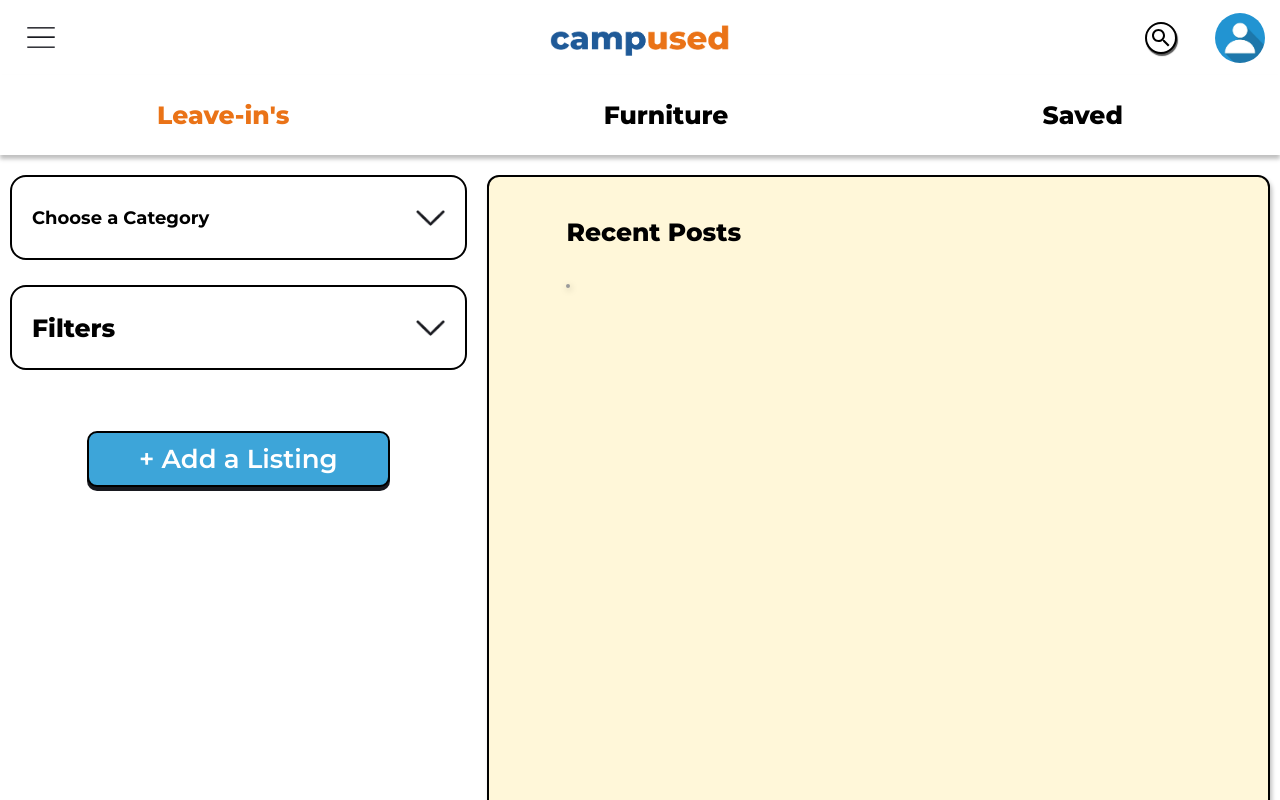
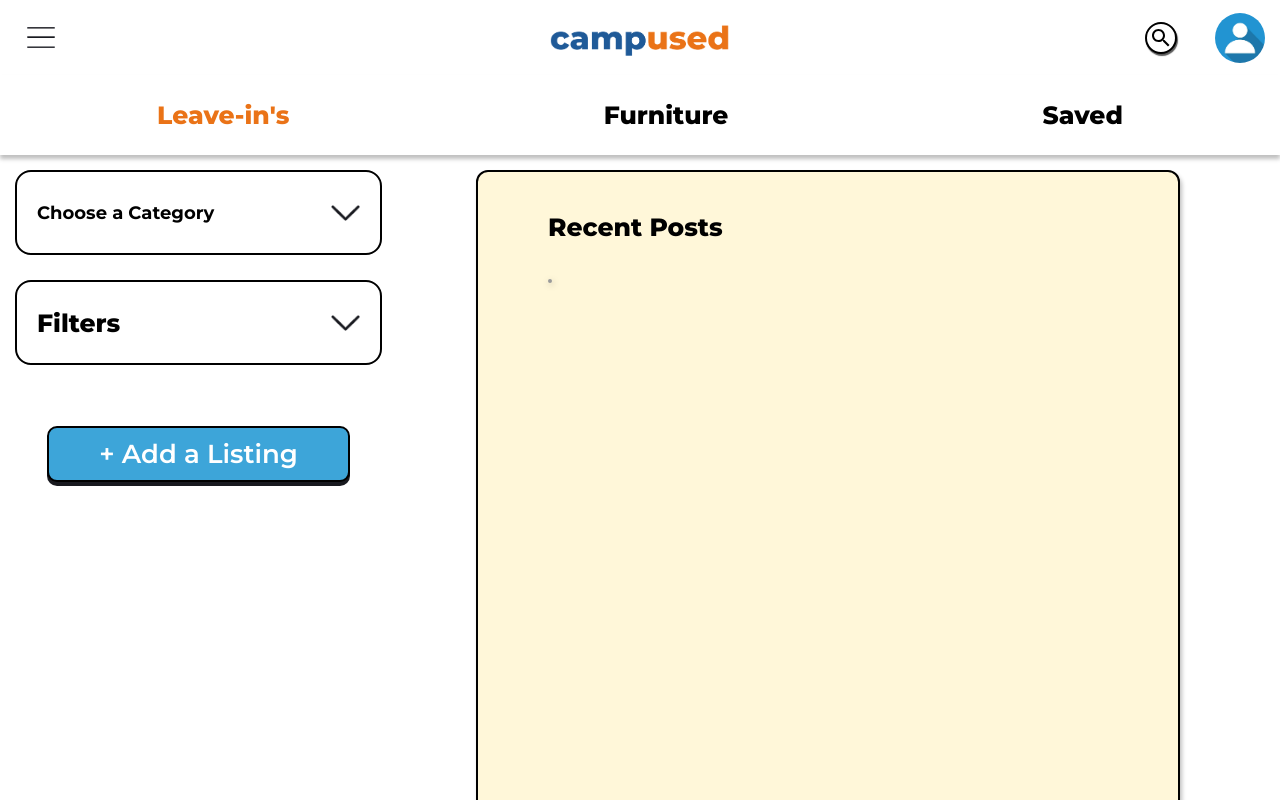
Before and after one commit to cindyparkk/campused, a Next.js app: page /furniture-market in a window 1280 px wide. Built offline with nearby package versions, Linux system fonts and the light colour scheme.

Commit message:
?? what happed to css (leave-in)

```diff
--- a/pages/furniture-market/index.js
+++ b/pages/furniture-market/index.js
@@ -38,7 +38,7 @@ export default function Home() {
        <Header />
       <HeaderMenu />
       <div className="page_home">
-          <div className="page_left">
+          <div className="col-4 menu">
             <div>
               <Category />
               {/* <Button onClick={HandlePost} /> */}
@@ -53,7 +53,7 @@ export default function Home() {
 
 
           </div>
-          <div className="page_right">
+          <div className="col-3 right">
               <Post />
           </div>
       </div>
--- a/pages/index.scss
+++ b/pages/index.scss
@@ -218,50 +218,6 @@ textarea {
     margin: 10px 0 -30px 0;
 }
 
-// home page
-.page_home {
-    width:100%;
-    display: inline-flex;
-    flex-direction: row;
-}
-.page_left {
-    // @include flexIt();
-    justify-content: flex-start;
-    flex-direction: column;
-    flex-grow: 1;
-    margin: 20px 10px;
-}
-.page_right {
-    flex-grow: 3;
-    margin: 20px 10px;
-
-}
-.addlisting{
-    flex-direction: column;
-    @include flexIt();
-}
-.filterdesktop{
-    margin-top: 20px;
-}
-
-//leave-in/furniture market
-.mobileadd{
-    display: flex;
-    justify-content: space-between;
-    flex-direction: row;
-    z-index: 2;
-    position: absolute;
-    overflow: hidden;
-    width: 90%;
-    right:4%;
-    left: 4%;
-    align-items: baseline;
-}
-.mobilecontainer{
-    display: flex;
-    justify-content: center;
-    align-items: baseline;
-}
 
 // product page
 .product_description {
@@ -380,7 +336,7 @@ textarea {
 
         flex-grow: 1;
         width: 30%;
-       margin-left: 20%;
+       margin-left: 24%;
 
         @media (max-width: 375px){
         width: 25%;
@@ -399,7 +355,8 @@ textarea {
     img {
         max-width:279px;
         max-height:278px;
-        margin-top:-1%;
+
+
         @media (max-width: 375px){
             max-width:170px;
             max-height:170px;
@@ -413,7 +370,7 @@ textarea {
         box-sizing: border-box;
         border-radius: 22px;
         box-shadow: 1px 2px 1px rgba(0, 0, 0, 0.65);
-        margin-top:5%;
+        margin-top:3%;
 
 
 
@@ -616,3 +573,80 @@ textarea {
     width: 28px;
     height: 28px;
 }
+
+
+
+
+
+// home page
+
+
+[class*="col-"] {
+    float: left;
+    padding: 15px;
+  }
+
+
+
+.page_home {
+    width:100%;
+    // display: inline-flex;
+    // flex-direction: row;
+}
+
+
+
+
+// .page_left {
+//     // @include flexIt();
+//     justify-content: flex-start;
+//     flex-direction: column;
+//     flex-grow: 1;
+//     margin: 20px 10px;
+// }
+
+
+.col-3 {width: 55%;
+margin-left:5%;
+
+@media only screen and (max-width: 375px) {
+    /* For mobile phones: */
+    width: 85%;
+      margin-left:4%;
+    margin-bottom: 2%;
+    }
+}
+
+
+
+.addlisting{
+    flex-direction: column;
+    @include flexIt();
+}
+.filterdesktop{
+    margin-top: 20px;
+}
+
+
+
+
+
+
+//leave-in/furniture market
+.mobileadd{
+    display: flex;
+    justify-content: space-between;
+    flex-direction: row;
+    z-index: 2;
+    position: absolute;
+    overflow: hidden;
+    width: 90%;
+    right:4%;
+    left: 4%;
+    align-items: baseline;
+}
+.mobilecontainer{
+    display: flex;
+    justify-content: center;
+    align-items: baseline;
+}
--- a/pages/leave-in/index.js
+++ b/pages/leave-in/index.js
@@ -42,7 +42,7 @@ export default function Leavein() {
        <Header />
       <HeaderMenu />
       <div className="page_home">
-          <div className="page_left">
+      <div className="col-4 menu">
             <div>
               <Category />
             </div>
@@ -53,7 +53,9 @@ export default function Leavein() {
             {process.browser && window.innerWidth < 940 ? <div className='mobilecontainer'> <div className='mobileadd'>
             <FilterOpen /><CircleButton icon="/addblack.svg" iconwidth="40px" width="50px" height="50px" onClick={createAListing} /></div> </div> :null}
           </div>
-          <div className="page_right">
+
+
+       <div className="col-3 right">
           <div className="Fullstack">
               <div className="post">
                 <div className="post_list">
```
